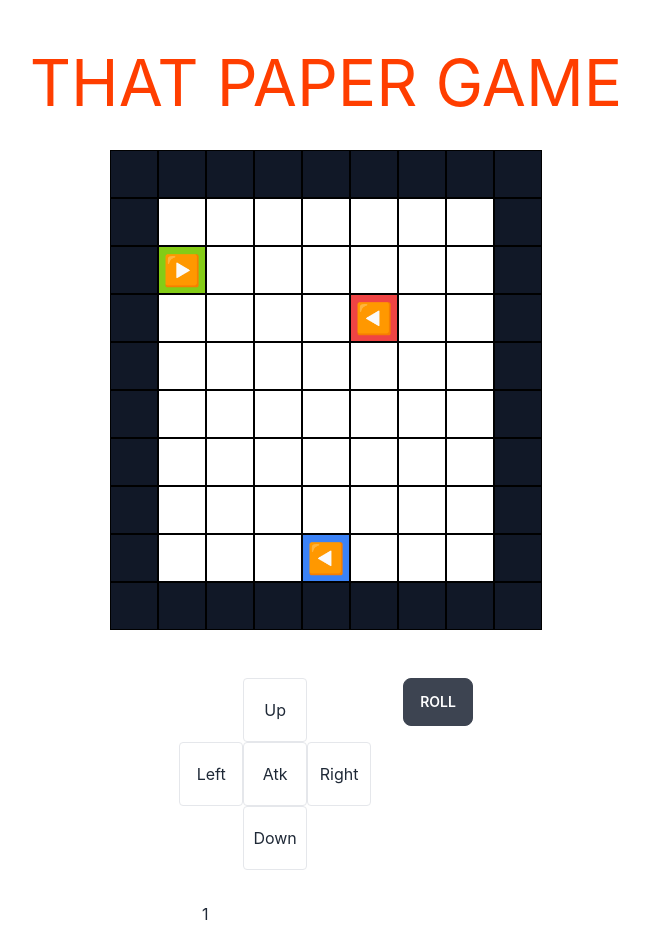
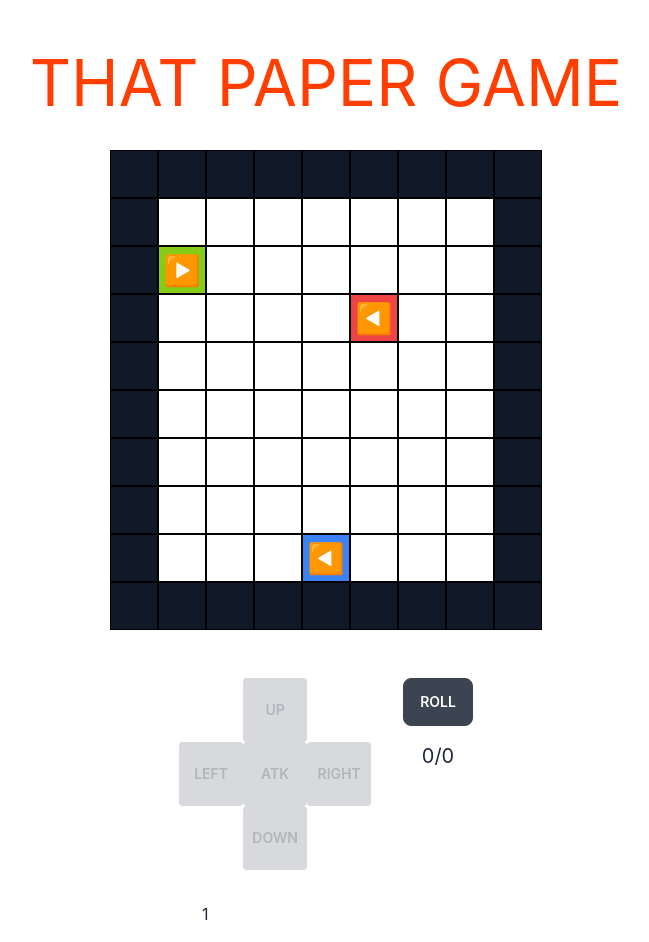
Before and after one commit to narze/that-paper-game, a Svelte app: page / in a window 1280 px wide. Shown: the whole page, without its empty margins (314-963 px from the left). Built offline with nearby package versions, Linux system fonts and the light colour scheme.

Commit message:
Limit walk on dice number

```diff
--- a/src/App.svelte
+++ b/src/App.svelte
@@ -21,8 +21,9 @@
   ]
 
   let currentPlayerIdx = 1
-  let maxDistance
+  let maxDistance = 0
   let distance = 0
+  let rolled = false
 
   $: if (currentPlayerIdx < 0) {
     currentPlayerIdx = 0
@@ -42,6 +43,14 @@
       player: players.find((player) => player.x === x && player.y === y),
     }))
   )
+
+  $: attackable = rolled && distance == maxDistance
+  $: canWalk = {
+    up: rolled && walkable(currentPlayer.x, currentPlayer.y - 1),
+    down: rolled && walkable(currentPlayer.x, currentPlayer.y + 1),
+    left: rolled && walkable(currentPlayer.x - 1, currentPlayer.y),
+    right: rolled && walkable(currentPlayer.x + 1, currentPlayer.y),
+  }
 
   function onUp() {
     const player = players[currentPlayerIdx]
@@ -88,6 +97,10 @@
   }
 
   function onAtk() {
+    if (!attackable) {
+      return
+    }
+
     const player = players[currentPlayerIdx]
     let targetIdx
 
@@ -145,6 +158,7 @@
 
   function rollDice() {
     maxDistance = ~~(Math.random() * 6) + 1
+    rolled = true
   }
 </script>
 
@@ -177,49 +191,47 @@
         <span class="w-16 h-16" />
         <button
           on:click={onUp}
-          disabled={!walkable(currentPlayer.x, currentPlayer.y - 1)}
-          class={`w-16 h-16 border rounded flex items-center justify-center ${
-            walkable(currentPlayer.x, currentPlayer.y - 1) ? "" : "bg-gray-500"
-          }`}>Up</button
+          disabled={!canWalk["up"]}
+          class={`btn w-16 h-16 border rounded flex items-center justify-center`}
+          >Up</button
         >
         <span class="w-16 h-16" />
       </div>
       <div class="flex">
         <button
           on:click={onLeft}
-          disabled={!walkable(currentPlayer.x - 1, currentPlayer.y)}
-          class={`w-16 h-16 border rounded flex items-center justify-center ${
-            walkable(currentPlayer.x - 1, currentPlayer.y) ? "" : "bg-gray-500"
-          }`}>Left</button
+          disabled={!canWalk["left"]}
+          class={`btn w-16 h-16 border rounded flex items-center justify-center`}
+          >Left</button
         >
         <button
           on:click={onAtk}
-          class="w-16 h-16 border rounded flex items-center justify-center"
-          >Atk</button
+          disabled={!attackable}
+          class={`btn w-16 h-16 border rounded flex items-center justify-center ${
+            !attackable ? "btn-disabled" : ""
+          }`}>Atk</button
         >
         <button
           on:click={onRight}
-          disabled={!walkable(currentPlayer.x + 1, currentPlayer.y)}
-          class={`w-16 h-16 border rounded flex items-center justify-center ${
-            walkable(currentPlayer.x + 1, currentPlayer.y) ? "" : "bg-gray-500"
-          }`}>Right</button
+          disabled={!canWalk["right"]}
+          class={`btn w-16 h-16 border rounded flex items-center justify-center`}
+          >Right</button
         >
       </div>
       <div class="flex">
         <span class="w-16 h-16" />
         <button
           on:click={onDown}
-          disabled={!walkable(currentPlayer.x, currentPlayer.y + 1)}
-          class={`w-16 h-16 border rounded flex items-center justify-center ${
-            walkable(currentPlayer.x, currentPlayer.y + 1) ? "" : "bg-gray-500"
-          }`}>Down</button
+          disabled={!canWalk["down"]}
+          class={`btn w-16 h-16 border rounded flex items-center justify-center`}
+          >Down</button
         >
         <span class="w-16 h-16" />
       </div>
     </div>
 
     <div class="ml-8 flex flex-col">
-      <button on:click={rollDice} class="btn">Roll</button>
+      <button on:click={rollDice} disabled={rolled} class="btn">Roll</button>
 
       {#if maxDistance != undefined}
         <div class="mt-4 text-xl">{distance}/{maxDistance ?? ""}</div>
```
